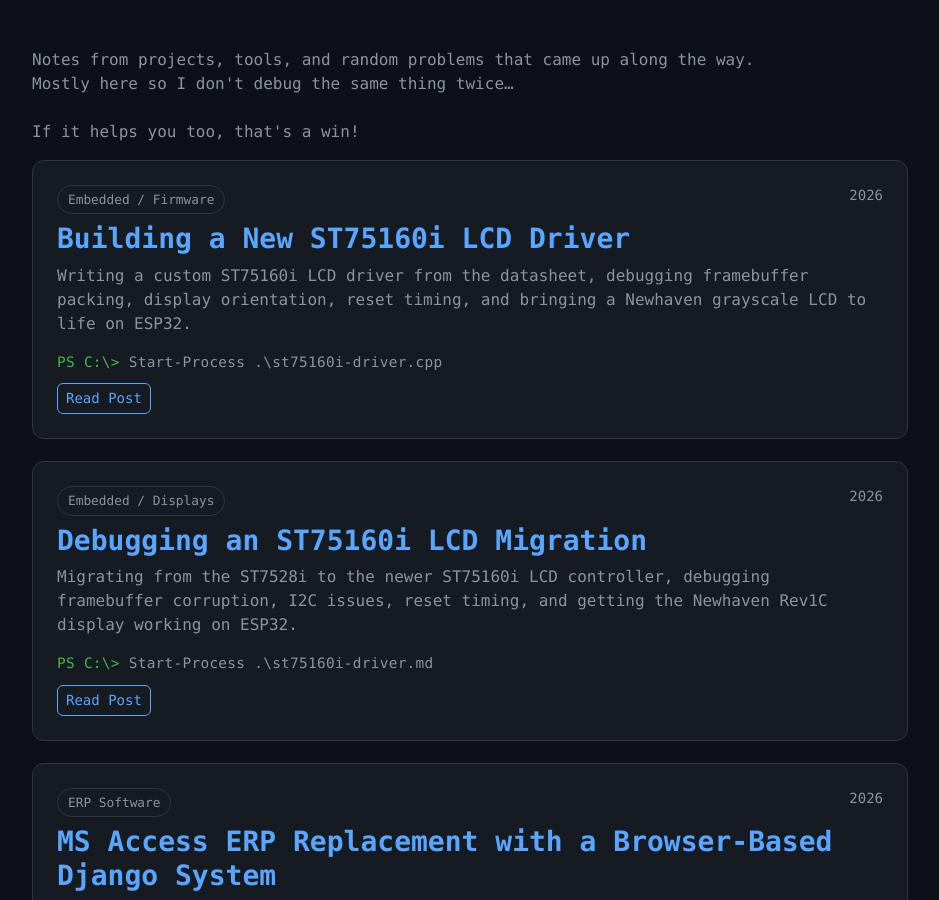
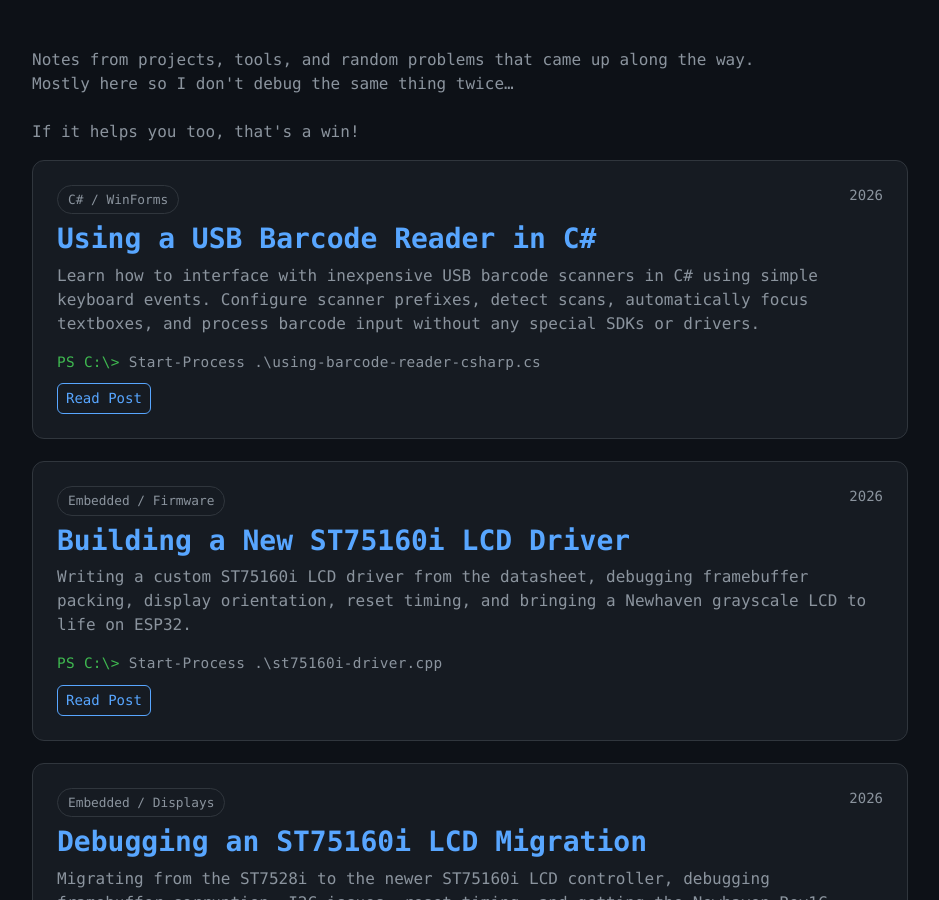
Before and after one commit to jglatts/jglatts.github.io, a Jekyll site: the page all-blogs.html, which Jekyll copies as it is, in a window 1280 px wide and 900 px high. Shown: the whole window, without its empty margins (170-1109 px from the left). Built offline with Jekyll 4.4.1, drawn with Linux system fonts in a browser that asks for light colours.

Commit message:
add new post

```diff
--- a/all-blogs.html
+++ b/all-blogs.html
@@ -157,6 +157,31 @@
         <!-- POSTS -->
         <div class="post-card">
             <div class="d-flex justify-content-between flex-wrap gap-2 mb-2">
+                <span class="tag">C# / WinForms</span>
+                <span class="text-muted small">2026</span>
+            </div>
+
+            <h3 class="fw-bold">
+                <a href="https://jglatts.github.io/using-barcode-reader-csharp.html">
+                    Using a USB Barcode Reader in C#
+                </a>
+            </h3>
+
+            <p class="text-muted mb-3">
+                Learn how to interface with inexpensive USB barcode scanners in C# using simple keyboard events. Configure scanner prefixes, detect scans, automatically focus textboxes, and process barcode input without any special SDKs or drivers.
+            </p>
+
+            <p class="prompt">Start-Process .\using-barcode-reader-csharp.cs</p>
+
+            <a href="https://jglatts.github.io/using-barcode-reader-csharp.html"
+               class="btn btn-outline-primary btn-sm">
+                Read Post
+            </a>
+        </div>
+
+
+        <div class="post-card">
+            <div class="d-flex justify-content-between flex-wrap gap-2 mb-2">
                 <span class="tag">Embedded / Firmware</span>
                 <span class="text-muted small">2026</span>
             </div>
```
